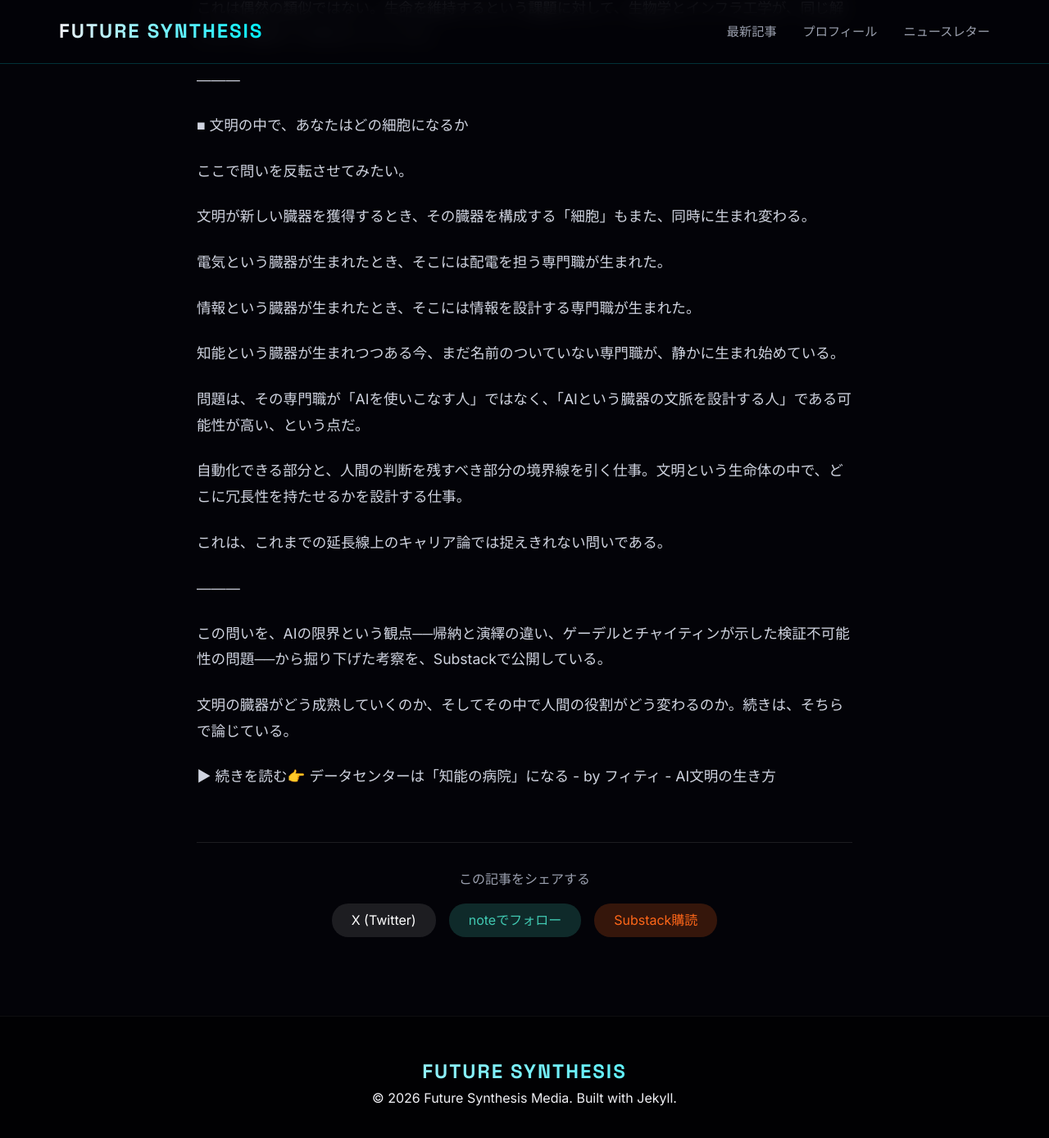
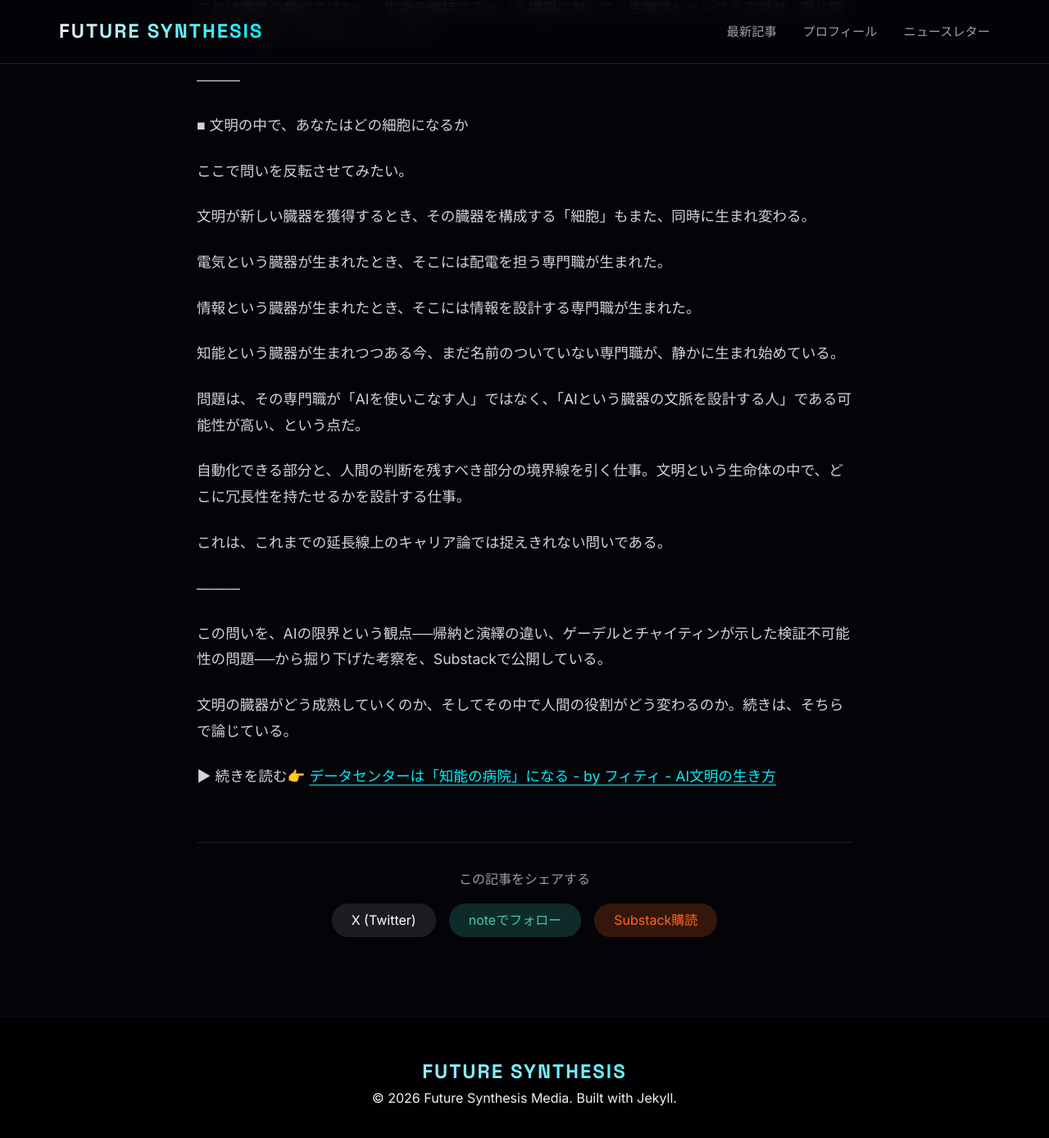
Before and after one commit to phity-j/future_synthesis, a Jekyll site: the page built from _posts/2026-07-07-.md, in a window 1280 px wide and 1400 px high, scrolled down 1792 px. Shown: the top 1388 px of the window at 82% size. Built offline with Jekyll 4.4.1, drawn with Linux system fonts in a browser that asks for light colours; our own code applies the rules of GitHub Pages for plain Markdown files.

Commit message:
style: color links in markdown content

```diff
--- a/css/style.css
+++ b/css/style.css
@@ -93,6 +93,8 @@ a { text-decoration: none; color: inherit; }
 .markdown-body ul, .markdown-body ol { margin-bottom: 1.5rem; padding-left: 2rem; }
 .markdown-body li { margin-bottom: 0.5rem; }
 .markdown-body strong { color: var(--accent-cyan); }
+.markdown-body a { color: var(--accent-cyan); text-decoration: underline; text-underline-offset: 4px; transition: color 0.3s ease; }
+.markdown-body a:hover { color: #fff; }
 
 /* Footer & Substack */
 footer { padding: 3rem 2rem; text-align: center; background: #010103; border-top: 1px solid rgba(255,255,255,0.05); }
```
